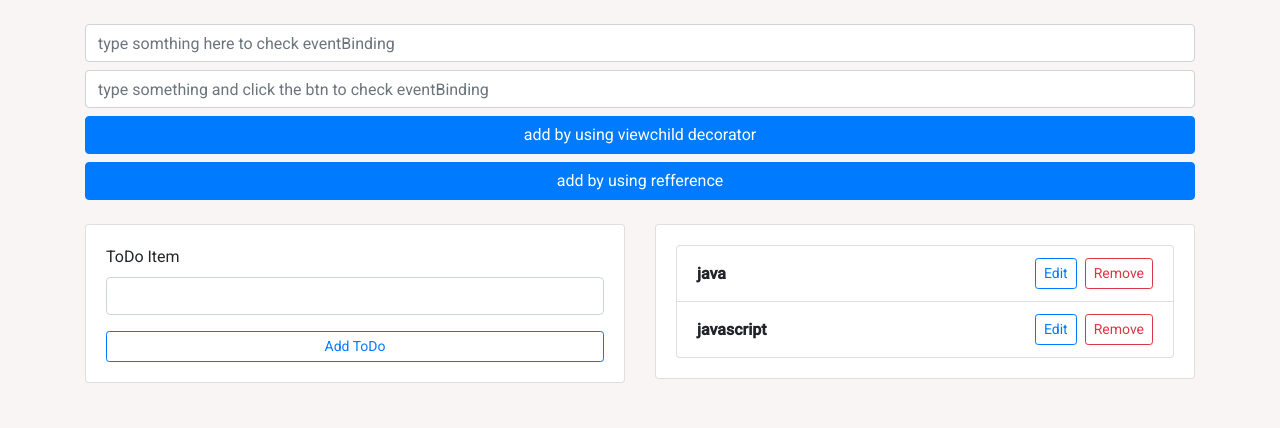
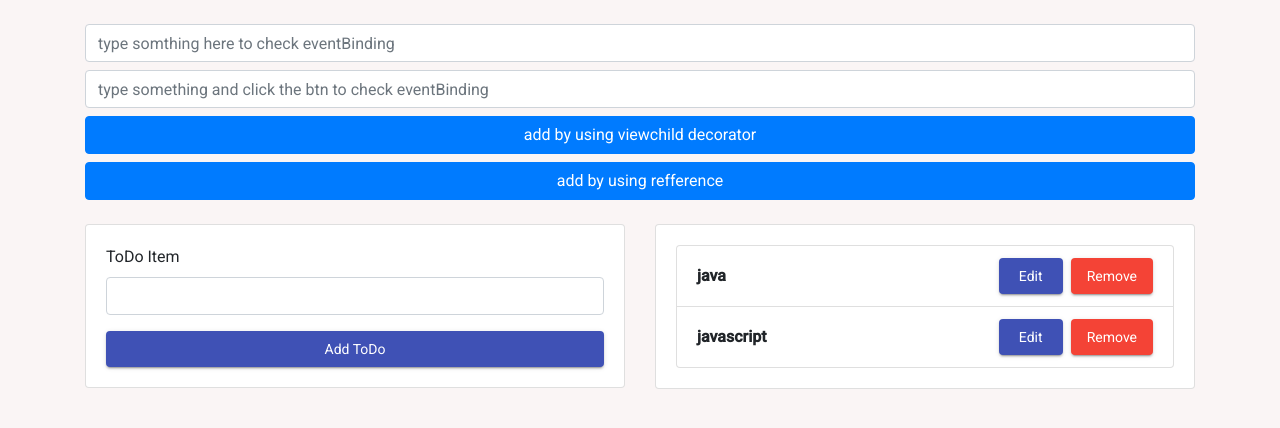
Before and after one commit to snehagundre/data-binding, an Angular app: page / in a window 1280 px wide. Shown: the top 428 px of the page. Built offline with nearby package versions, Linux system fonts and the light colour scheme.

Commit message:
added mat-buttons

```diff
--- a/src/app/shared/components/todocrudeventbind/todocrudeventbind.component.html
+++ b/src/app/shared/components/todocrudeventbind/todocrudeventbind.component.html
@@ -8,7 +8,7 @@
             </div>
             <button
             *ngIf="!isInEditMode"
-            (click)="onToDoAdd(todoitem)" class="btn btn-sm btn-block btn-outline-primary">
+            (click)="onToDoAdd(todoitem)" class="btn btn-sm btn-block" mat-raised-button color="primary">
                Add ToDo
             </button>
             <button
@@ -30,11 +30,14 @@
                   <div>
                      <button
                      (click)="onTodoEdit(todo)"
-                      class="btn btn-sm btn-outline-primary mr-2"
+                      class="btn btn-sm mr-2"
+                      mat-raised-button color="primary"
                      >
                         Edit
                      </button>
-                     <button (click)="onToDoRemove(todo.todoId)" class="btn btn-sm btn-outline-danger">
+                     <button (click)="onToDoRemove(todo.todoId)"
+                      mat-raised-button color="warn"
+                      class="btn btn-sm">
                         Remove
                      </button>
                   </div>
```
